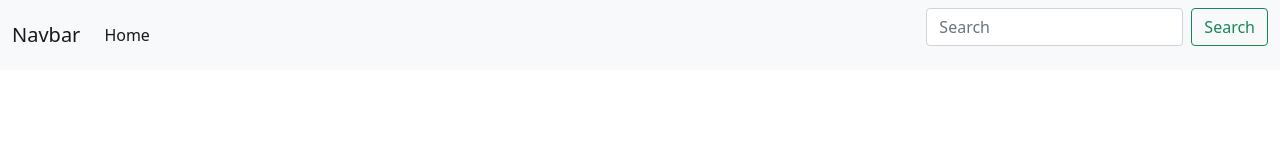
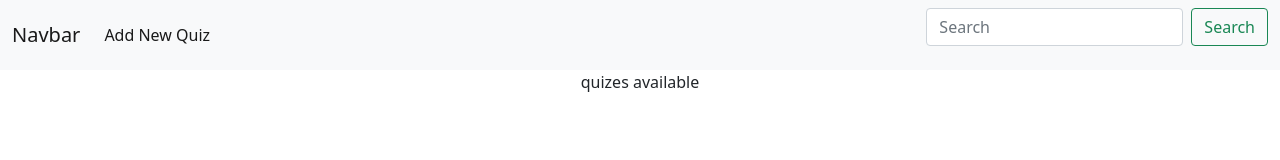
Before and after one commit to maniraj123456/HTML-basic-project, a plain HTML site: page landingPage.html in a window 1280 px wide. Drawn offline with Linux system fonts and the light colour scheme.

Commit message:
changes in ui

```diff
--- a/landingPage.css
+++ b/landingPage.css
@@ -0,0 +1,5 @@
+.container
+{
+    display: block;
+    text-align: center;
+}
--- a/landingPage.html
+++ b/landingPage.html
@@ -26,7 +26,7 @@
         <div class="collapse navbar-collapse" id="navbarSupportedContent">
           <ul class="navbar-nav me-auto mb-2 mb-lg-0">
             <li class="nav-item">
-              <a class="nav-link active" aria-current="page" href="/homePage.html">Home</a>
+              <a class="nav-link active" aria-current="page" href="/homePage.html">Add New Quiz</a>
             </li>
           </ul>
           <form class="d-flex">
@@ -43,7 +43,10 @@
         </div>
       </div>
     </nav>
-    <div class="conatiner">
+    <div class="container">
+      <div class="row">
+        <p class="justify-content-center text-center">quizes available</p>
+      </div>
       <div class="row" id="empty-div">
       </div>
     </div>
```
